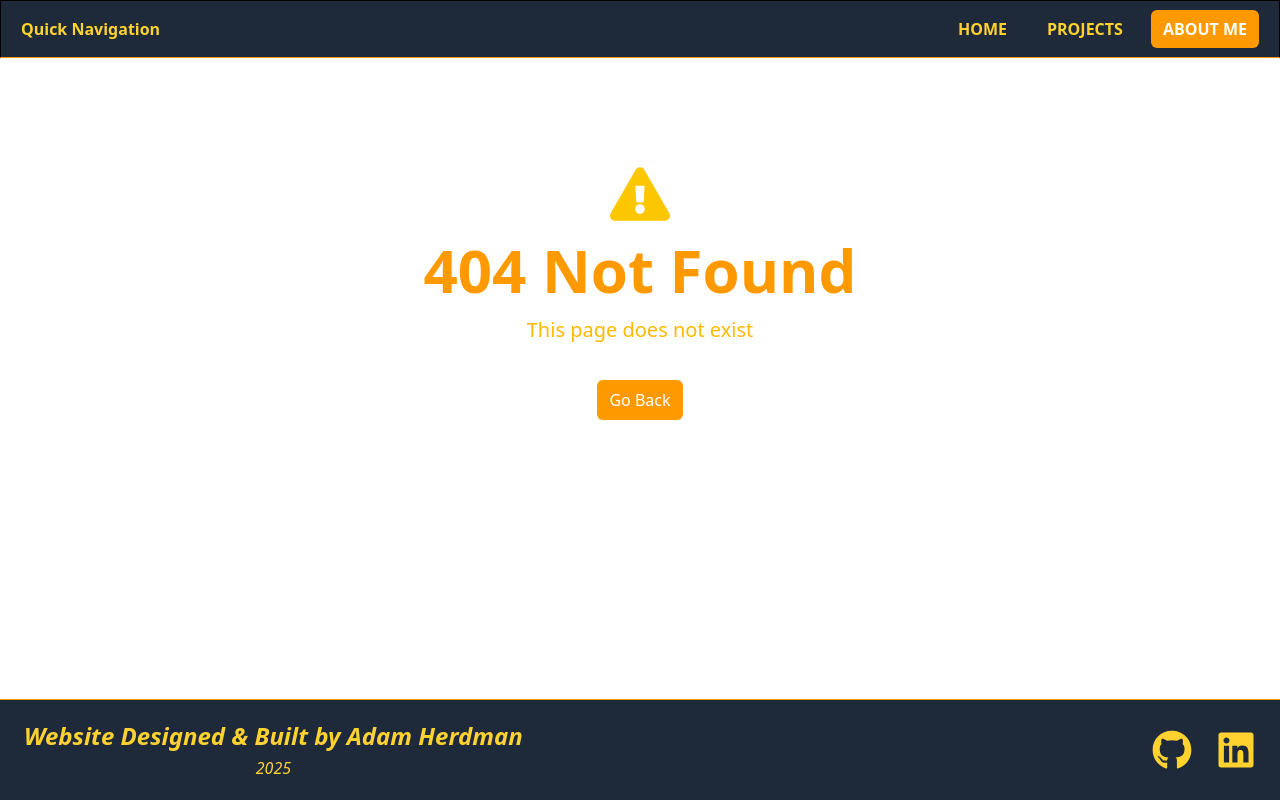
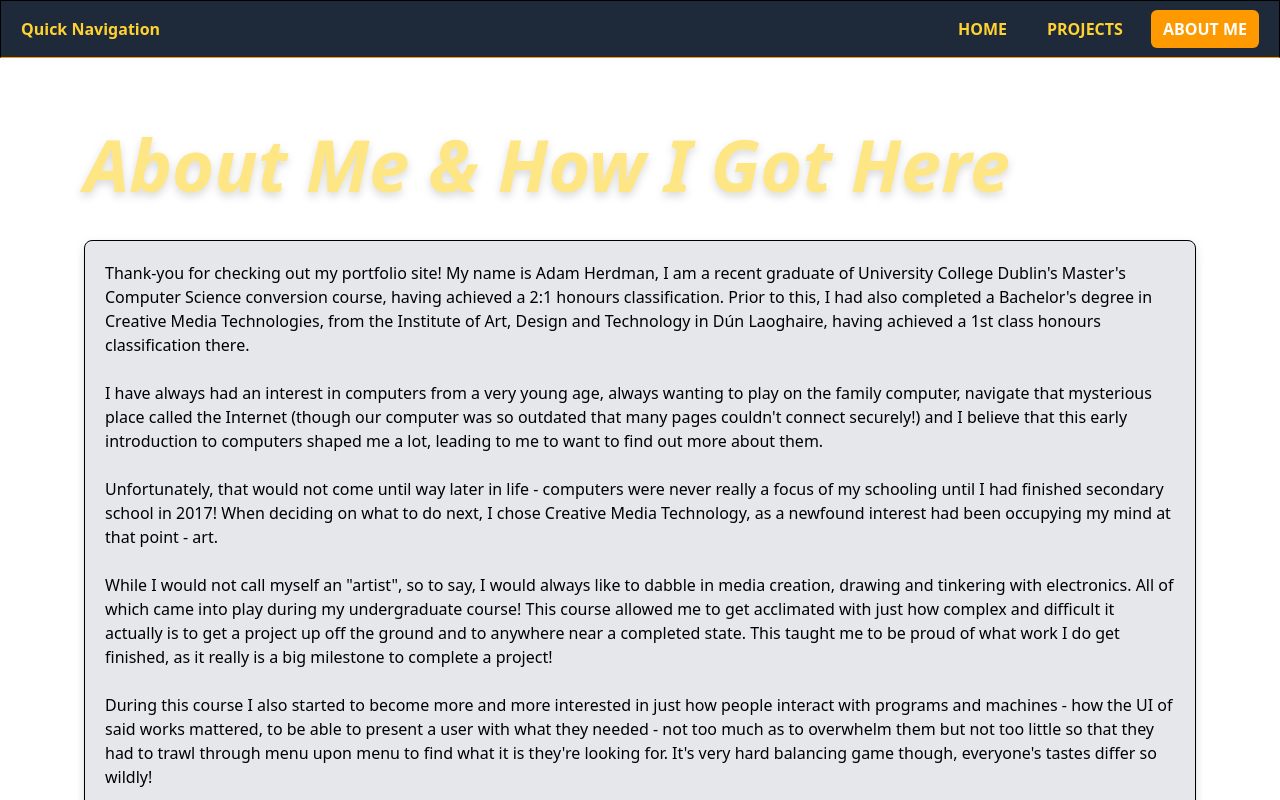
Before and after one commit to cleffei/portfolio-ts, a React app: page /about-me in a window 1280 px wide. Before the commit this address had no page. Shown: the top 800 px of the page. Built offline with nearby package versions, Linux system fonts and the light colour scheme; the HTML template or start-up script is replaced by a standard one.

Commit message:
Added About Me & skillset styling

```diff
--- a/src/App.tsx
+++ b/src/App.tsx
@@ -9,6 +9,7 @@ import React from 'react';
 import HomePage from './components/pages/HomePage';
 import MainLayout from './layouts/MainLayout';
 import NotFoundPage from './components/pages/NotFoundPage';
+import AboutMePage from './components/pages/AboutMePage';
 import SharedMobilityAdventurePage from './components/pages/SharedMobilityAdventurePage';
 import ClearPathNYCPage from './components/pages/ClearPathNYCPage';
 import DublinBikesPage from './components/pages/DublinBikesPage';
@@ -23,6 +24,7 @@ const App: React.FC = () => {
         <Route index element={<HomePage />} />
         <Route path="projects" element={<HomePage />} />
         <Route path="*" element={<NotFoundPage />} />
+        <Route path="/about-me" element={<AboutMePage />} />
         <Route
           path="/projects/shared-mobility-adventure"
           element={<SharedMobilityAdventurePage />}
--- a/src/components/Skillset.tsx
+++ b/src/components/Skillset.tsx
@@ -50,7 +50,7 @@ const Skillset: React.FC = () => {
             Technological Skillset
           </h2>
           <Slider {...settings} className="mt-8 md:mt-24">
-            <div className="flex flex-col items-center p-6 space-y-6 rounded-lg bg-slate-500 mt-12 border-10 border-gray-700 w-80 h-70">
+            <div className="flex flex-col items-center p-6 space-y-6 rounded-lg bg-slate-400 mt-12 border-10 border-gray-700 w-80 h-70">
               <div className="flex justify-between">
                 <img
                   src={HTML_logo}
@@ -71,7 +71,7 @@ const Skillset: React.FC = () => {
               </p>
             </div>
 
-            <div className="flex flex-col items-center p-6 space-y-6 rounded-lg bg-slate-500 mt-12 border-10 border-gray-700 w-80 h-70">
+            <div className="flex flex-col items-center p-6 space-y-6 rounded-lg bg-slate-400 mt-12 border-10 border-gray-700 w-80 h-70">
               <div className="flex justify-between">
                 <img
                   src={JS_logo}
@@ -88,7 +88,7 @@ const Skillset: React.FC = () => {
               </p>
             </div>
 
-            <div className="flex flex-col items-center p-6 space-y-6 rounded-lg bg-slate-500 mt-12 border-10 border-gray-700 w-80 h-70">
+            <div className="flex flex-col items-center p-6 space-y-6 rounded-lg bg-slate-400 mt-12 border-10 border-gray-700 w-80 h-70">
               <div className="flex justify-between">
                 <img
                   src={TS_logo}
@@ -97,7 +97,7 @@ const Skillset: React.FC = () => {
                 />
                 <h5 className="text-lg font-bold">TypeScript</h5>
               </div>
-              <p className="text-sm border rounded-lg p-5 mb-5 mt-5 bg-gray-200 drop-shadow-lg">
+              <p className="text-sm">
                 I have recently began learning TypeScript to extend my knowledge
                 further while I look for work! This portfolio site itself was my
                 first real project to use TypeScript proper. Adding onto what I
@@ -106,7 +106,7 @@ const Skillset: React.FC = () => {
               </p>
             </div>
 
-            <div className="flex flex-col items-center p-6 space-y-6 rounded-lg bg-slate-500 mt-12 border-10 border-gray-700 w-80 h-70">
+            <div className="flex flex-col items-center p-6 space-y-6 rounded-lg bg-slate-400 mt-12 border-10 border-gray-700 w-80 h-70">
               <div className="flex justify-between">
                 <img
                   src={Tailwind_logo}
@@ -123,7 +123,7 @@ const Skillset: React.FC = () => {
               </p>
             </div>
 
-            <div className="flex flex-col items-center p-6 space-y-6 rounded-lg bg-slate-500 mt-12 border-10 border-gray-700 w-80 h-70">
+            <div className="flex flex-col items-center p-6 space-y-6 rounded-lg bg-slate-400 mt-12 border-10 border-gray-700 w-80 h-70">
               <div className="flex justify-between">
                 <img
                   src={React_logo}
@@ -141,7 +141,7 @@ const Skillset: React.FC = () => {
               </p>
             </div>
 
-            <div className="flex flex-col items-center p-6 space-y-6 rounded-lg bg-slate-500 mt-12 border-10 border-gray-700 w-80 h-70">
+            <div className="flex flex-col items-center p-6 space-y-6 rounded-lg bg-slate-400 mt-12 border-10 border-gray-700 w-80 h-70">
               <div className="flex justify-between">
                 <img
                   src={Python_logo}
@@ -158,7 +158,7 @@ const Skillset: React.FC = () => {
               </p>
             </div>
 
-            <div className="flex flex-col items-center p-6 space-y-6 rounded-lg bg-slate-500 mt-12 border-10 border-gray-700 w-80 h-70">
+            <div className="flex flex-col items-center p-6 space-y-6 rounded-lg bg-slate-400 mt-12 border-10 border-gray-700 w-80 h-70">
               <div className="flex justify-between">
                 <img
                   src={Ruby_logo}
@@ -174,7 +174,7 @@ const Skillset: React.FC = () => {
               </p>
             </div>
 
-            <div className="flex flex-col items-center p-6 space-y-6 rounded-lg bg-slate-500 mt-12 border-10 border-gray-700 w-80 h-70">
+            <div className="flex flex-col items-center p-6 space-y-6 rounded-lg bg-slate-400 mt-12 border-10 border-gray-700 w-80 h-70">
               <div className="flex justify-between">
                 <img
                   src={Java_logo}
@@ -192,7 +192,7 @@ const Skillset: React.FC = () => {
               </p>
             </div>
 
-            <div className="flex flex-col items-center p-6 space-y-6 rounded-lg bg-slate-500 mt-12 border-10 border-gray-700 w-80 h-70">
+            <div className="flex flex-col items-center p-6 space-y-6 rounded-lg bg-slate-400 mt-12 border-10 border-gray-700 w-80 h-70">
               <div className="flex justify-between">
                 <img
                   src={Node_logo}
--- /dev/null
+++ b/src/components/pages/AboutMePage.tsx
@@ -0,0 +1,115 @@
+import React from 'react';
+
+const AboutMePage: React.FC = () => {
+  return (
+    <div className="max-w-6xl px-5 mx-auto mt-32 mb-32 text-center">
+      <div className="mx-auto">
+        <div className=" drop-shadow-lg">
+          <h2 className="text-3xl font-bold italic text-amber-200 mb-10 text-left md:text-7xl">
+            About Me & How I Got Here
+          </h2>
+          <p className="max-w-6xl text-center md:text-left border rounded-lg p-5 mt-5 bg-gray-200">
+            Thank-you for checking out my portfolio site! My name is Adam
+            Herdman, I am a recent graduate of University College Dublin's
+            Master's Computer Science conversion course, having achieved a 2:1
+            honours classification. Prior to this, I had also completed a
+            Bachelor's degree in Creative Media Technologies, from the Institute
+            of Art, Design and Technology in Dún Laoghaire, having achieved a
+            1st class honours classification there.
+            <br />
+            <br />
+            I have always had an interest in computers from a very young age,
+            always wanting to play on the family computer, navigate that
+            mysterious place called the Internet (though our computer was so
+            outdated that many pages couldn't connect securely!) and I believe
+            that this early introduction to computers shaped me a lot, leading
+            to me to want to find out more about them.
+            <br />
+            <br />
+            Unfortunately, that would not come until way later in life -
+            computers were never really a focus of my schooling until I had
+            finished secondary school in 2017! When deciding on what to do next,
+            I chose Creative Media Technology, as a newfound interest had been
+            occupying my mind at that point - art.
+            <br />
+            <br />
+            While I would not call myself an "artist", so to say, I would always
+            like to dabble in media creation, drawing and tinkering with
+            electronics. All of which came into play during my undergraduate
+            course! This course allowed me to get acclimated with just how
+            complex and difficult it actually is to get a project up off the
+            ground and to anywhere near a completed state. This taught me to be
+            proud of what work I do get finished, as it really is a big
+            milestone to complete a project!
+            <br />
+            <br />
+            During this course I also started to become more and more interested
+            in just how people interact with programs and machines - how the UI
+            of said works mattered, to be able to present a user with what they
+            needed - not too much as to overwhelm them but not too little so
+            that they had to trawl through menu upon menu to find what it is
+            they're looking for. It's very hard balancing game though,
+            everyone's tastes differ so wildly!
+            <br />
+            <br />
+            Eventually, I graduated in 2021, right in the midst of the COVID-19
+            pandemic, so I was a little strapped for finding such hands-on
+            practical work for a bit. I had worked retail jobs for the
+            intermediate years until I decided that I wanted to have a go at it
+            again, to maybe pivot my course of direction back into what possibly
+            started all of this - computers! I looked around and found UCD's
+            Computer Science Masters course specifically designed for people who
+            had little to no background in computer science. Seemed to fit the
+            bill so I applied for it and got accepted! I began this course in
+            2023.
+            <br />
+            <br />
+            Through many ups and downs, hardship after hardship, I managed to
+            complete the course! It was such a feature-filled course brimming
+            with work to do, having only spanned about 16 months, so I got a
+            great crash course into just what computer science would be like. I
+            won't lie, it was incredibly difficult to initially get myself into
+            the correct pattern of thinking to work well in the course, but
+            after my first trimester, I think I had settled in nicely and was
+            achieving grades I was proud of!
+            <br />
+            <br />
+            In this course, I always naturally leaned towards frontend materials
+            - being the primary designer and focusing heavily on UI elements in
+            our Java project, doing design work and element cleanup on our
+            Summer project - it just seemed to be what interested me the most. I
+            love seeing the culmination of my work and always get a sense of
+            pride when I have something working that can be seen and interacted
+            with!
+            <br />
+            <br />
+            On a more personal note, I have a big passion for creative outlets
+            in general, with a love of art, video games, software as well as the
+            more down-to-earth things like hanging out with my friends and
+            family, playing with the dog and going out around the countryside. I
+            love working alongside other people, always wanting to find a best
+            solution to satisfy everyone involved. In my prior work, I was a
+            supervisor for an electronics retail outlet called CeX, so I had a
+            lot of responsibility making sure that the team got along well and
+            that we could iron out any problems and get work done! I think I did
+            this to a great degree, ensuring a happy workplace which in turn
+            made for happy workers.
+            <br />
+            <br />
+            Again, thank-you for checking out my portfolio, and another
+            thank-you for reading this far if you did! Please be sure to check
+            in periodically, as now that I have this site running, I intend to
+            add to it with each project I finish that I feel is worth showing
+            off! I do have more, but I wanted to show off some of the ones I'm
+            most proud of first!
+            <br />
+            <br />
+            Adam Herdman
+          </p>
+        </div>
+      </div>
+    </div>
+  );
+};
+
+export default AboutMePage;
```
